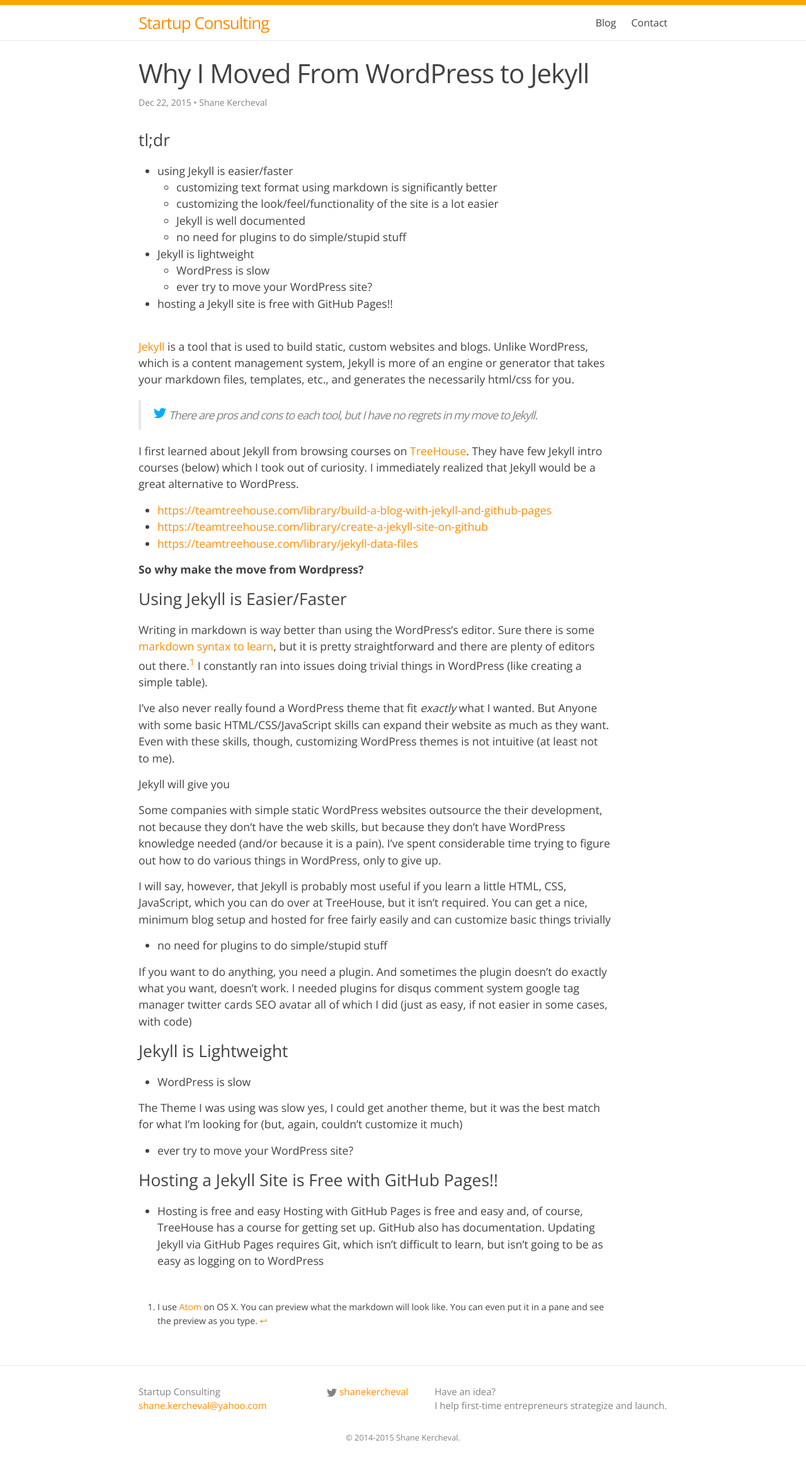
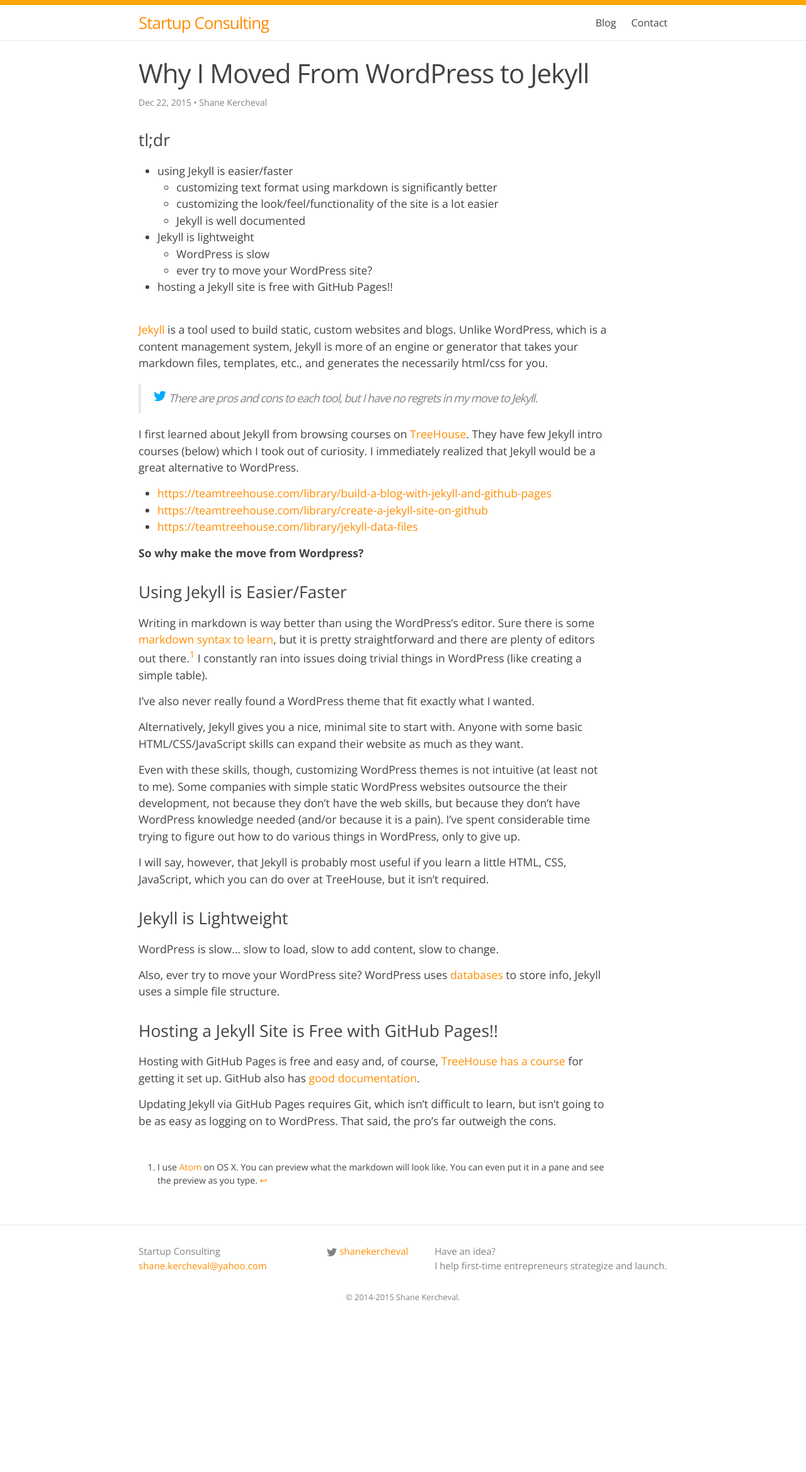
Before and after one commit to shane-kercheval/shane-kercheval.github.io, a Jekyll site: the page built from _posts/2015-12-23-why-i-moved-from-wordpress-to-jekyll.md, in a window 1280 px wide. Shown: the whole page at 63% size. Built offline with Jekyll 4.4.1, drawn with Linux system fonts in a browser that asks for light colours; nearby versions of some CDN libraries; comment, search, counter and statistics services are not loaded; after the commit the page ends 2115 px from its top, so only the background shows below that.

Commit message:
finished blog, made css adjustments

```diff
--- a/_posts/2015-12-23-why-i-moved-from-wordpress-to-jekyll.md
+++ b/_posts/2015-12-23-why-i-moved-from-wordpress-to-jekyll.md
@@ -12,70 +12,52 @@
   - customizing text format using markdown is significantly better
   - customizing the look/feel/functionality of the site is a lot easier
   - Jekyll is well documented
-  - no need for plugins to do simple/stupid stuff
 - Jekyll is lightweight
   - WordPress is slow
   - ever try to move your WordPress site?
 - hosting a Jekyll site is free with GitHub Pages!!
 
 <br />
-[Jekyll](http://jekyllrb.com/) is a tool that is used to build static, custom websites and blogs. Unlike WordPress, which is a content management system, Jekyll is more of an engine or generator that takes your markdown files, templates, etc., and generates the necessarily html/css for you.
+[Jekyll](http://jekyllrb.com/){:target="\_blank"} is a tool used to build static, custom websites and blogs. Unlike WordPress, which is a content management system, Jekyll is more of an engine or generator that takes your markdown files, templates, etc., and generates the necessarily html/css for you.
 
 > [{% include icon-twitter.svg %}  There are pros and cons to each tool, but I have no regrets in my move to Jekyll.]( https://twitter.com/intent/tweet?text=There%20are%20pros%20and%20cons%20to%20each%20tool%2C%20but%20I%20have%20no%20regrets%20in%20my%20move%20to%20Jekyll.%20{{ site.url }}{{ page.url }}){:target="\_blank"}
 
 
-I first learned about Jekyll from browsing courses on [TreeHouse](https://teamtreehouse.com/). They have few Jekyll intro courses (below) which I took out of curiosity. I immediately realized that Jekyll would be a great alternative to WordPress.
+I first learned about Jekyll from browsing courses on [TreeHouse](https://teamtreehouse.com/){:target="\_blank"}. They have few Jekyll intro courses (below) which I took out of curiosity. I immediately realized that Jekyll would be a great alternative to WordPress.
 
-- [https://teamtreehouse.com/library/build-a-blog-with-jekyll-and-github-pages](https://teamtreehouse.com/library/build-a-blog-with-jekyll-and-github-pages)
-- [https://teamtreehouse.com/library/create-a-jekyll-site-on-github](https://teamtreehouse.com/library/create-a-jekyll-site-on-github)
-- [https://teamtreehouse.com/library/jekyll-data-files](https://teamtreehouse.com/library/jekyll-data-files)
+- [https://teamtreehouse.com/library/build-a-blog-with-jekyll-and-github-pages](https://teamtreehouse.com/library/build-a-blog-with-jekyll-and-github-pages){:target="\_blank"}
+- [https://teamtreehouse.com/library/create-a-jekyll-site-on-github](https://teamtreehouse.com/library/create-a-jekyll-site-on-github){:target="\_blank"}
+- [https://teamtreehouse.com/library/jekyll-data-files](https://teamtreehouse.com/library/jekyll-data-files){:target="\_blank"}
 
 **So why make the move from Wordpress?**
 
 #Using Jekyll is Easier/Faster
 
-Writing in markdown is way better than using the WordPress's editor. Sure there is some [markdown syntax to learn](http://assemble.io/docs/Cheatsheet-Markdown.html), but it is pretty straightforward and there are plenty of editors out there.[^1] I constantly ran into issues doing trivial things in WordPress (like creating a simple table).
-
+Writing in markdown is way better than using the WordPress's editor. Sure there is some [markdown syntax to learn](http://assemble.io/docs/Cheatsheet-Markdown.html){:target="\_blank"}, but it is pretty straightforward and there are plenty of editors out there.[^1] I constantly ran into issues doing trivial things in WordPress (like creating a simple table).
 
 {::comment}
   customizing the look/feel/functionality of the site is a lot easier
 {:/comment}
 
-I’ve also never really found a WordPress theme that fit *exactly* what I wanted. But Anyone with some basic HTML/CSS/JavaScript skills can expand their website as much as they want. Even with these skills, though, customizing WordPress themes is not intuitive (at least not to me).
+I’ve also never really found a WordPress theme that fit exactly what I wanted.
 
-Jekyll will give you
+Alternatively, Jekyll gives you a nice, minimal site to start with. Anyone with some basic HTML/CSS/JavaScript skills can expand their website as much as they want.
 
-Some companies with simple static WordPress websites outsource the their development, not because they don’t have the web skills, but because they don’t have WordPress knowledge needed (and/or because it is a pain).
+Even with these skills, though, customizing WordPress themes is not intuitive (at least not to me). Some companies with simple static WordPress websites outsource the their development, not because they don’t have the web skills, but because they don’t have WordPress knowledge needed (and/or because it is a pain).
 I’ve spent considerable time trying to figure out how to do various things in WordPress, only to give up.
 
-I will say, however, that Jekyll is probably most useful if you learn a little HTML, CSS, JavaScript, which you can do over at TreeHouse, but it isn’t required. You can get a nice, minimum blog setup and hosted for free fairly easily and can customize basic things trivially
-
-
-  - no need for plugins to do simple/stupid stuff
-
-If you want to do anything, you need a plugin. And sometimes the plugin doesn’t do exactly what you want, doesn’t work.
-  I needed plugins for disqus comment system
-  google tag manager
-  twitter cards
-  SEO
-  avatar
-  all of which I did (just as easy, if not easier in some cases, with code)
-
+I will say, however, that Jekyll is probably most useful if you learn a little HTML, CSS, JavaScript, which you can do over at TreeHouse, but it isn’t required.
 
 #Jekyll is Lightweight
-  - WordPress is slow
 
-The Theme I was using was slow
-   yes, I could get another theme, but it was the best match for what I’m looking for (but, again, couldn’t customize it much)
+WordPress is slow... slow to load, slow to add content, slow to change.
 
-
-  - ever try to move your WordPress site?
-
+Also, ever try to move your WordPress site? WordPress uses [databases](https://codex.wordpress.org/Database_Description){:target="\_blank"} to store info, Jekyll uses a simple file structure.
 
 #Hosting a Jekyll Site is Free with GitHub Pages!!
 
-- Hosting is free and easy
-    Hosting with GitHub Pages is free and easy and, of course, TreeHouse has a course for getting set up. GitHub also has documentation.
- Updating Jekyll via GitHub Pages requires Git, which isn’t difficult to learn, but isn’t going to be as easy as logging on to WordPress
+Hosting with GitHub Pages is free and easy and, of course, [TreeHouse has a course](https://teamtreehouse.com/library/build-a-blog-with-jekyll-and-github-pages){:target="\_blank"} for getting it set up. GitHub also has [good documentation](https://pages.github.com){:target="\_blank"}.
 
-[^1]: I use [Atom](https://atom.io) on OS X. You can preview what the markdown will look like. You can even put it in a pane and see the preview as you type.
+Updating Jekyll via GitHub Pages requires Git, which isn’t difficult to learn, but isn’t going to be as easy as logging on to WordPress. That said, the pro's far outweigh the cons.
+
+[^1]: I use [Atom](https://atom.io){:target="\_blank"} on OS X. You can preview what the markdown will look like. You can even put it in a pane and see the preview as you type.
--- a/css/custom.css
+++ b/css/custom.css
@@ -141,6 +141,9 @@
 #blogs {
   text-align: center;
 }
+#blogs h2 {
+  margin-bottom: 5px;
+}
 .post-list li{
   clear: both;
 }
@@ -173,6 +176,9 @@
   max-width: 750px;
   font-size: 1.1em;
   word-wrap: normal;
+}
+.post-template h1 {
+  margin-top: 30px;
 }
 /*************
 ** The following is to support twitter blockquotes
```
